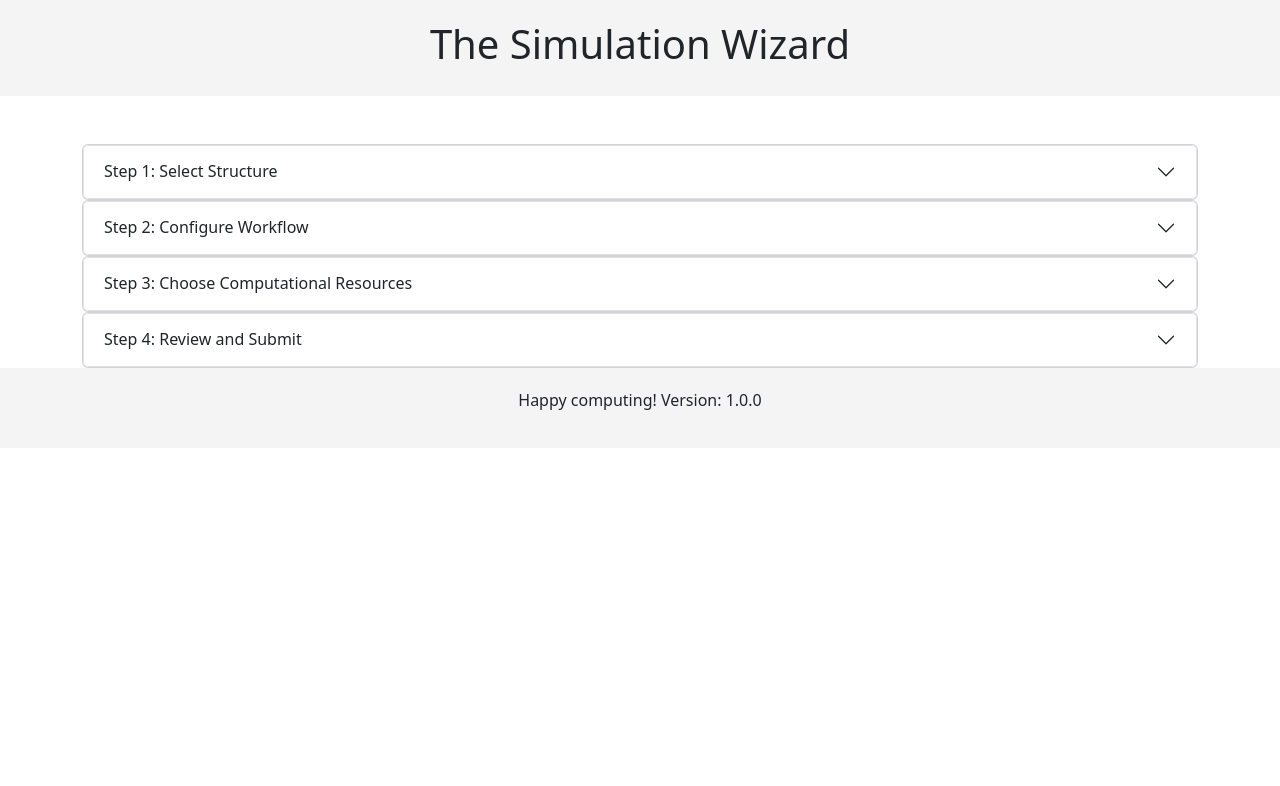
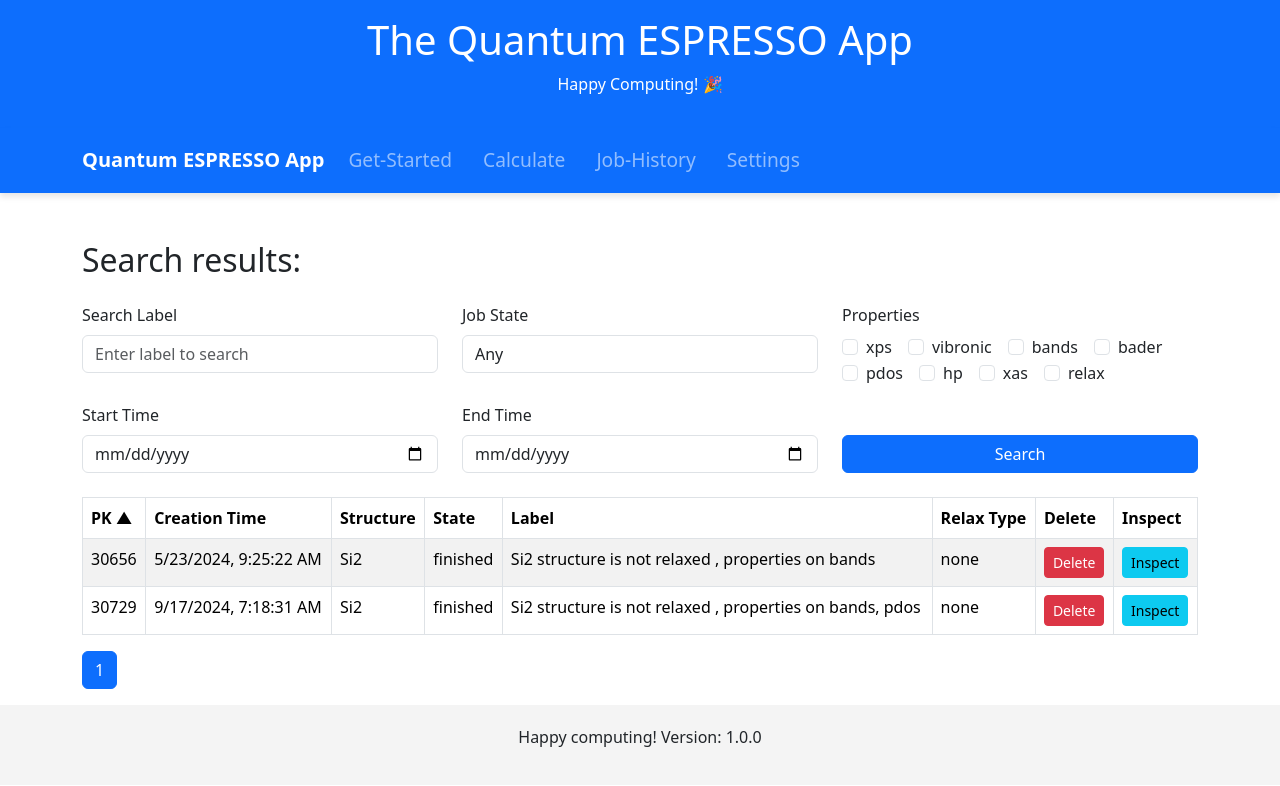
Before and after one commit to superstar54/aiida-qe-app, a React (Create React App) app: page /job-history in a window 1280 px wide. Shown: the top 786 px of the page. Built offline with nearby package versions, Linux system fonts and the light colour scheme.

Commit message:
Add top menu and job-history page

```diff
--- a/package.json
+++ b/package.json
@@ -7,9 +7,11 @@
     "@testing-library/react": "^13.4.0",
     "@testing-library/user-event": "^13.5.0",
     "bootstrap": "^5.3.3",
+    "date-fns": "^4.1.0",
     "react": "^18.3.1",
     "react-bootstrap": "^2.10.5",
     "react-dom": "^18.3.1",
+    "react-router-dom": "^6.27.0",
     "react-scripts": "5.0.1",
     "web-vitals": "^2.1.4"
   },
--- a/src/App.css
+++ b/src/App.css
@@ -42,7 +42,6 @@
   cursor: pointer;
 }
 
-/* App.css */
 .container {
   max-width: 800px;
   margin: auto;
@@ -52,3 +51,27 @@
   cursor: not-allowed;
   opacity: 0.65;
 }
+
+.navbar {
+  box-shadow: 0 4px 6px rgba(0, 0, 0, 0.1);
+}
+
+.navbar-brand {
+  font-size: 1.0rem;
+  font-weight: bold;
+}
+
+.navbar-nav .nav-link {
+  font-size: 1.2rem;
+  margin-right: 15px;
+  padding: 10px 15px;
+  transition: color 0.3s ease;
+}
+
+.navbar-nav .nav-link:hover {
+  color: #ffdd57; /* Change link color on hover */
+}
+
+.navbar-toggler {
+  border-color: rgba(255, 255, 255, 0.1);
+}
--- a/src/App.js
+++ b/src/App.js
@@ -1,20 +1,48 @@
 import React from 'react';
+import { BrowserRouter as Router, Route, Routes, Link } from 'react-router-dom';
+import { Navbar, Nav, Container } from 'react-bootstrap';
 import Header from './components/Header';
 import Footer from './components/Footer';
-import Wizard from './components/Wizard';
 import AccordionWizard from './components/AccordionWizard';
+import GetStarted from './components/GetStarted';
+import JobHistory from './components/JobHistory';
+import Settings from './components/Settings';
 import './App.css';
-import 'bootstrap/dist/css/bootstrap.min.css';
 
 function App() {
   return (
-    <div className="App">
-      <Header />
-      <div className="container mt-5">
-        <AccordionWizard />
+    <Router>
+      <div className="App">
+        <Header />
+
+        {/* Pretty Navbar using react-bootstrap */}
+        <Navbar bg="primary" variant="dark" expand="lg">
+          <Container>
+            <Navbar.Brand href="/">Quantum ESPRESSO App</Navbar.Brand>
+            <Navbar.Toggle aria-controls="basic-navbar-nav" />
+            <Navbar.Collapse id="basic-navbar-nav">
+              <Nav className="me-auto">
+                <Nav.Link as={Link} to="/">Get-Started</Nav.Link>
+                <Nav.Link as={Link} to="/calculate">Calculate</Nav.Link>
+                <Nav.Link as={Link} to="/job-history">Job-History</Nav.Link>
+                <Nav.Link as={Link} to="/settings">Settings</Nav.Link>
+              </Nav>
+            </Navbar.Collapse>
+          </Container>
+        </Navbar>
+
+        <div className="container mt-5">
+          <Routes>
+            <Route path="/" element={<GetStarted />} />
+            <Route path="/calculate" element={<AccordionWizard />} />
+            <Route path="/job-history" element={<JobHistory />} />
+            <Route path="/settings" element={<Settings />} />
+          </Routes>
+        </div>
+
+        <Footer />
       </div>
-      <Footer />
-    </div>
+    </Router>
   );
 }
 
--- a/src/components/AccordionStep.js
+++ b/src/components/AccordionStep.js
@@ -5,7 +5,7 @@
 const AccordionStep = ({ stepNumber, title, tabs, confirmed, onConfirm, disabled }) => {
   return (
     <Card>
-      <Accordion.Item eventKey={stepNumber.toString()}>
+    <Accordion.Item eventKey={(stepNumber - 1).toString()}>
       <Accordion.Header>
         {`Step ${stepNumber}: ${title} ${confirmed ? '✔️' : ''}`}
       </Accordion.Header>
--- a/src/components/AccordionWizard.js
+++ b/src/components/AccordionWizard.js
@@ -9,6 +9,9 @@
     { title: 'Choose Computational Resources', confirmed: false },
     { title: 'Review and Submit', confirmed: false }
   ]);
+
+  // Track which step is currently open (step 1 by default)
+  const [activeStep, setActiveStep] = useState("0"); // String type required for activeKey
 
   // Tab content for each step
   const tabsContent = {
@@ -36,10 +39,15 @@
       updatedSteps[stepIndex].confirmed = true;
       return updatedSteps;
     });
+
+    // Automatically close the current step and open the next one
+    if (stepIndex < steps.length - 1) {
+      setActiveStep((stepIndex + 1).toString());  // Open the next step
+    }
   };
 
   return (
-    <Accordion defaultActiveKey="0">
+    <Accordion activeKey={activeStep}>
       {steps.map((step, index) => (
         <AccordionStep
           key={index}
--- /dev/null
+++ b/src/components/GetStarted.js
@@ -0,0 +1,12 @@
+import React from 'react';
+
+const GetStarted = () => {
+  return (
+    <div>
+      <h2>Welcome to the Simulation Platform</h2>
+      <p>This is the Get Started page.</p>
+    </div>
+  );
+};
+
+export default GetStarted;
--- a/src/components/Header.js
+++ b/src/components/Header.js
@@ -2,8 +2,9 @@
 
 const Header = () => {
   return (
-    <header>
-      <h1>The Simulation Wizard</h1>
+    <header className="bg-primary text-white text-center py-3">
+      <h1>The Quantum ESPRESSO App</h1>
+      <p>Happy Computing! 🎉</p>
     </header>
   );
 };
--- /dev/null
+++ b/src/components/JobHistory.js
@@ -0,0 +1,199 @@
+import React, { useState } from 'react';
+import { Table, Form, Row, Col, Button, Pagination } from 'react-bootstrap';
+
+const JobHistory = () => {
+  // State for search inputs (as before)
+  const [searchLabel, setSearchLabel] = useState('');
+  const [jobState, setJobState] = useState('');
+  const [startDate, setStartDate] = useState('');
+  const [endDate, setEndDate] = useState('');
+  const [properties, setProperties] = useState({
+    xps: false,
+    vibronic: false,
+    bands: false,
+    bader: false,
+    pdos: false,
+    hp: false,
+    xas: false,
+    relax: false,
+  });
+
+  // State for pagination
+  const [currentPage, setCurrentPage] = useState(1);
+  const jobsPerPage = 20; // Configurable
+
+  // Sorting state
+  const [sortConfig, setSortConfig] = useState({ key: 'id', direction: 'ascending' });
+
+  // Example jobs data (replace with actual data from API or backend)
+  const jobs = [
+    { id: 30729, creationTime: '2024-09-17 07:18:31', structure: 'Si2', state: 'finished', label: 'Si2 structure is not relaxed , properties on bands, pdos', relaxType: 'none' },
+    { id: 30656, creationTime: '2024-05-23 09:25:22', structure: 'Si2', state: 'finished', label: 'Si2 structure is not relaxed , properties on bands', relaxType: 'none' },
+    // Add more job data here
+  ];
+
+  // Function to handle sorting
+  const handleSort = (key) => {
+    let direction = 'ascending';
+    if (sortConfig.key === key && sortConfig.direction === 'ascending') {
+      direction = 'descending';
+    }
+    setSortConfig({ key, direction });
+  };
+
+  // Sort the jobs based on the current sort configuration
+  const sortedJobs = [...jobs].sort((a, b) => {
+    if (a[sortConfig.key] < b[sortConfig.key]) {
+      return sortConfig.direction === 'ascending' ? -1 : 1;
+    }
+    if (a[sortConfig.key] > b[sortConfig.key]) {
+      return sortConfig.direction === 'ascending' ? 1 : -1;
+    }
+    return 0;
+  });
+
+  // Paginate the sorted jobs
+  const paginatedJobs = sortedJobs.slice((currentPage - 1) * jobsPerPage, currentPage * jobsPerPage);
+
+  // Handle search form submit (same as before)
+  const handleSearch = (e) => {
+    e.preventDefault();
+    // Implement search logic here
+    console.log('Searching with:', { searchLabel, jobState, startDate, endDate, properties });
+  };
+
+  // Handle pagination (same as before)
+  const handlePageChange = (page) => {
+    setCurrentPage(page);
+  };
+
+  return (
+    <div>
+      <h2 className="mb-4">Search results:</h2>
+
+      {/* Search Form (same as before) */}
+      <Form onSubmit={handleSearch}>
+        <Row>
+          <Col md={4}>
+            <Form.Group controlId="searchLabel">
+              <Form.Label>Search Label</Form.Label>
+              <Form.Control
+                type="text"
+                placeholder="Enter label to search"
+                value={searchLabel}
+                onChange={(e) => setSearchLabel(e.target.value)}
+              />
+            </Form.Group>
+          </Col>
+
+          <Col md={4}>
+            <Form.Group controlId="jobState">
+              <Form.Label>Job State</Form.Label>
+              <Form.Control
+                as="select"
+                value={jobState}
+                onChange={(e) => setJobState(e.target.value)}
+              >
+                <option value="">Any</option>
+                <option value="finished">Finished</option>
+                <option value="running">Running</option>
+                <option value="failed">Failed</option>
+              </Form.Control>
+            </Form.Group>
+          </Col>
+
+          <Col md={4}>
+            <Form.Group controlId="properties">
+              <Form.Label>Properties</Form.Label>
+              <div className="d-flex flex-wrap">
+                {Object.keys(properties).map((prop) => (
+                  <Form.Check
+                    key={prop}
+                    inline
+                    type="checkbox"
+                    label={prop}
+                    checked={properties[prop]}
+                    onChange={() => setProperties({ ...properties, [prop]: !properties[prop] })}
+                  />
+                ))}
+              </div>
+            </Form.Group>
+          </Col>
+        </Row>
+
+        <Row className="mt-3">
+          <Col md={4}>
+            <Form.Group controlId="startDate">
+              <Form.Label>Start Time</Form.Label>
+              <Form.Control
+                type="date"
+                value={startDate}
+                onChange={(e) => setStartDate(e.target.value)}
+              />
+            </Form.Group>
+          </Col>
+
+          <Col md={4}>
+            <Form.Group controlId="endDate">
+              <Form.Label>End Time</Form.Label>
+              <Form.Control
+                type="date"
+                value={endDate}
+                onChange={(e) => setEndDate(e.target.value)}
+              />
+            </Form.Group>
+          </Col>
+
+          <Col md={4} className="d-flex align-items-end">
+            <Button type="submit" variant="primary" className="w-100">Search</Button>
+          </Col>
+        </Row>
+      </Form>
+
+      {/* Job Results Table */}
+      <Table striped bordered hover responsive className="mt-4">
+        <thead>
+          <tr>
+            <th onClick={() => handleSort('id')}>
+              PK {sortConfig.key === 'id' ? (sortConfig.direction === 'ascending' ? '▲' : '▼') : ''}
+            </th>
+            <th onClick={() => handleSort('creationTime')}>
+              Creation Time {sortConfig.key === 'creationTime' ? (sortConfig.direction === 'ascending' ? '▲' : '▼') : ''}
+            </th>
+            <th>Structure</th>
+            <th>State</th>
+            <th>Label</th>
+            <th>Relax Type</th>
+            <th>Delete</th>
+            <th>Inspect</th>
+          </tr>
+        </thead>
+        <tbody>
+          {paginatedJobs.map((job) => (
+            <tr key={job.id}>
+              <td>{job.id}</td>
+              <td>{new Date(job.creationTime).toLocaleString()}</td>
+              <td>{job.structure}</td>
+              <td>{job.state}</td>
+              <td>{job.label}</td>
+              <td>{job.relaxType}</td>
+              <td><Button variant="danger" size="sm">Delete</Button></td>
+              <td><Button variant="info" size="sm">Inspect</Button></td>
+            </tr>
+          ))}
+        </tbody>
+      </Table>
+
+      {/* Pagination */}
+      <Pagination>
+        {Array.from({ length: Math.ceil(jobs.length / jobsPerPage) }).map((_, idx) => (
+          <Pagination.Item key={idx + 1} active={idx + 1 === currentPage} onClick={() => handlePageChange(idx + 1)}>
+            {idx + 1}
+          </Pagination.Item>
+        ))}
+      </Pagination>
+    </div>
+  );
+};
+
+export default JobHistory;
--- /dev/null
+++ b/src/components/Settings.js
@@ -0,0 +1,12 @@
+import React from 'react';
+
+const Settings = () => {
+  return (
+    <div>
+      <h2>Settings</h2>
+      <p>Manage your account and application settings here.</p>
+    </div>
+  );
+};
+
+export default Settings;
--- a/src/index.js
+++ b/src/index.js
@@ -3,6 +3,7 @@
 import './index.css';
 import App from './App';
 import reportWebVitals from './reportWebVitals';
+import 'bootstrap/dist/css/bootstrap.min.css';
 
 const root = ReactDOM.createRoot(document.getElementById('root'));
 root.render(
```
Also changed, not shown: 1 other file (tests, documents, lock files or other folders). Lines whose indentation alone changed are shown as unchanged.
